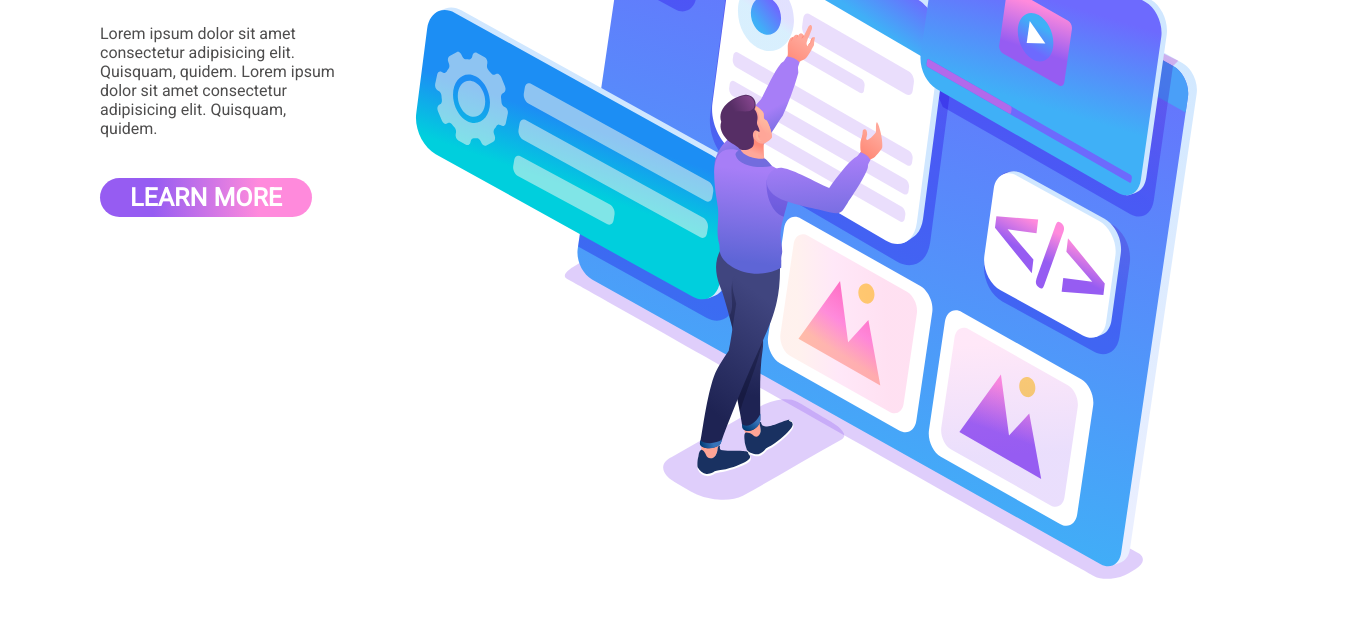
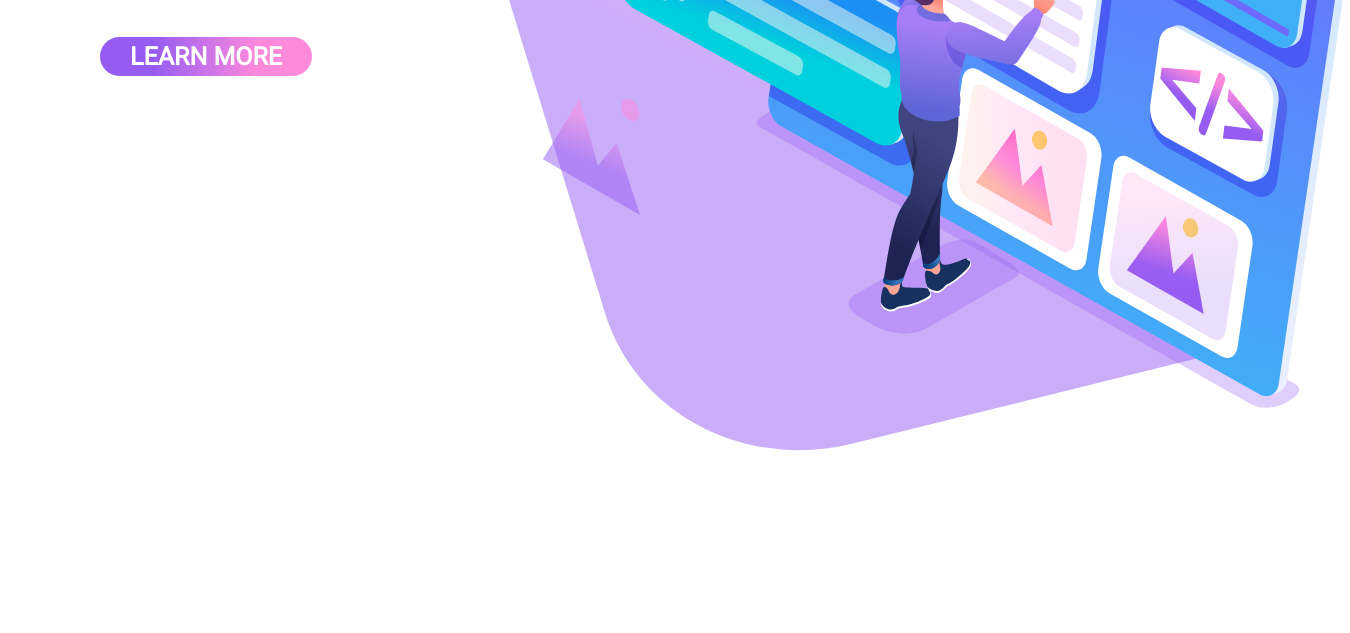
Before and after one commit to Bharath1910/design-landing-page, a plain HTML site: page index.html in a window 1280 px wide. Shown: the part 462-1095 px from the top of the page, 1350 px wide, since content can reach past the window. After the commit the page ends 924 px from the top, so only its background shows below. Drawn offline with Linux system fonts and the light colour scheme.

Commit message:
completed! Took 1 hour 3 minutes

```diff
--- a/css/index.css
+++ b/css/index.css
@@ -46,10 +46,11 @@ button {
 
 .intro-section {
     display: flex;
+    justify-content: space-between;
 }
 
 .left-section {
-    padding-top: 150px;
+    padding-top: 100px;
 }
 
 .left-section h1 {
@@ -58,7 +59,8 @@ button {
 }
 
 .left-section h4 {
-    margin: 40px 0;
+    margin: 70px 0;
+    width: 50ch;
     font-size: 16px;
     font-weight: 400;
     color: rgb(78, 77, 77);
@@ -68,3 +70,21 @@ button {
     font-size: 25px !important;
     font-weight: 600;
 }
+
+.backcover {
+    position: absolute;
+    top: 0;
+    right: 0;
+    z-index: -1;
+}
+
+.vector-img,.vector-dot {
+    position: absolute;
+    top: 70%;
+    right: 50%;
+}
+
+.main {
+    position: relative;
+    width: 800px;
+}
--- a/index.html
+++ b/index.html
@@ -51,7 +51,8 @@
             alt="vector-dot"
             class="vector-dot"
           />
-          <img src="./images/intro-img.svg" alt="intro-img" />
+          <img src="./images/intro-img.svg" alt="intro-img" class="main"/>
+          <img class="backcover" src="./images/backcover.svg" alt="backcover">
         </div>
       </div>
     </div>
```
